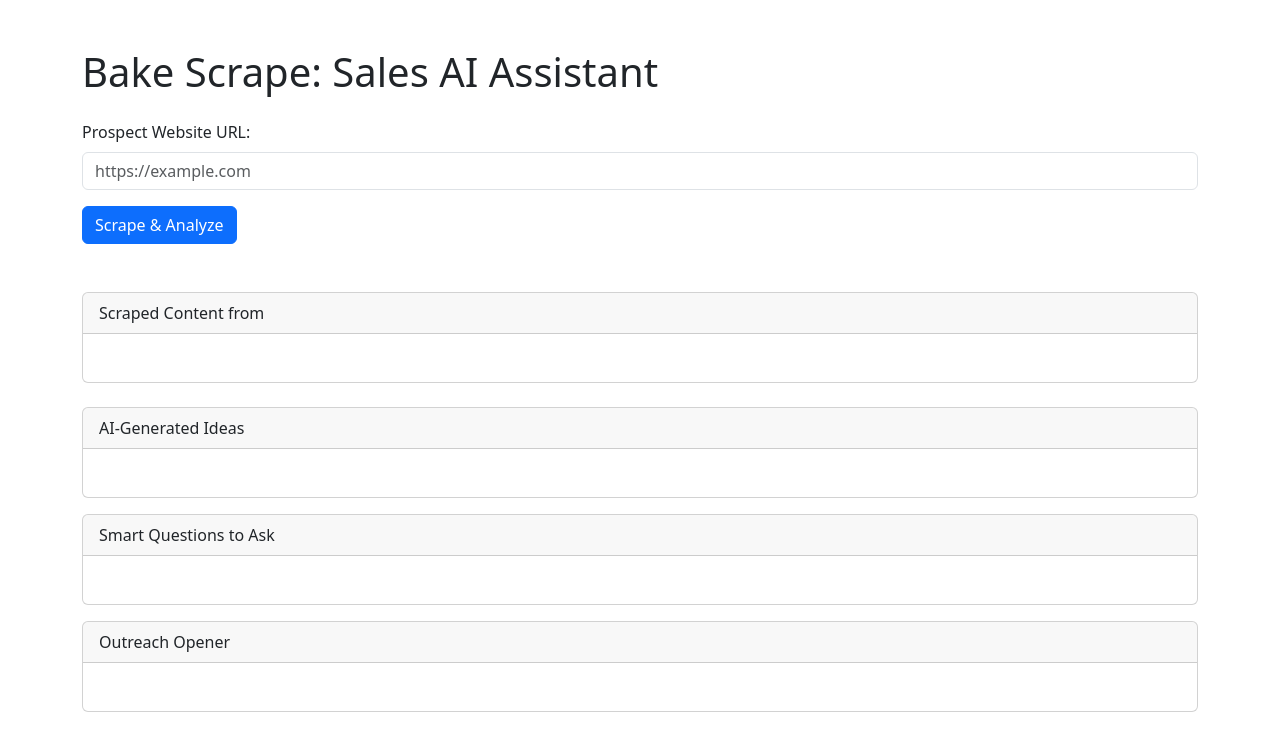
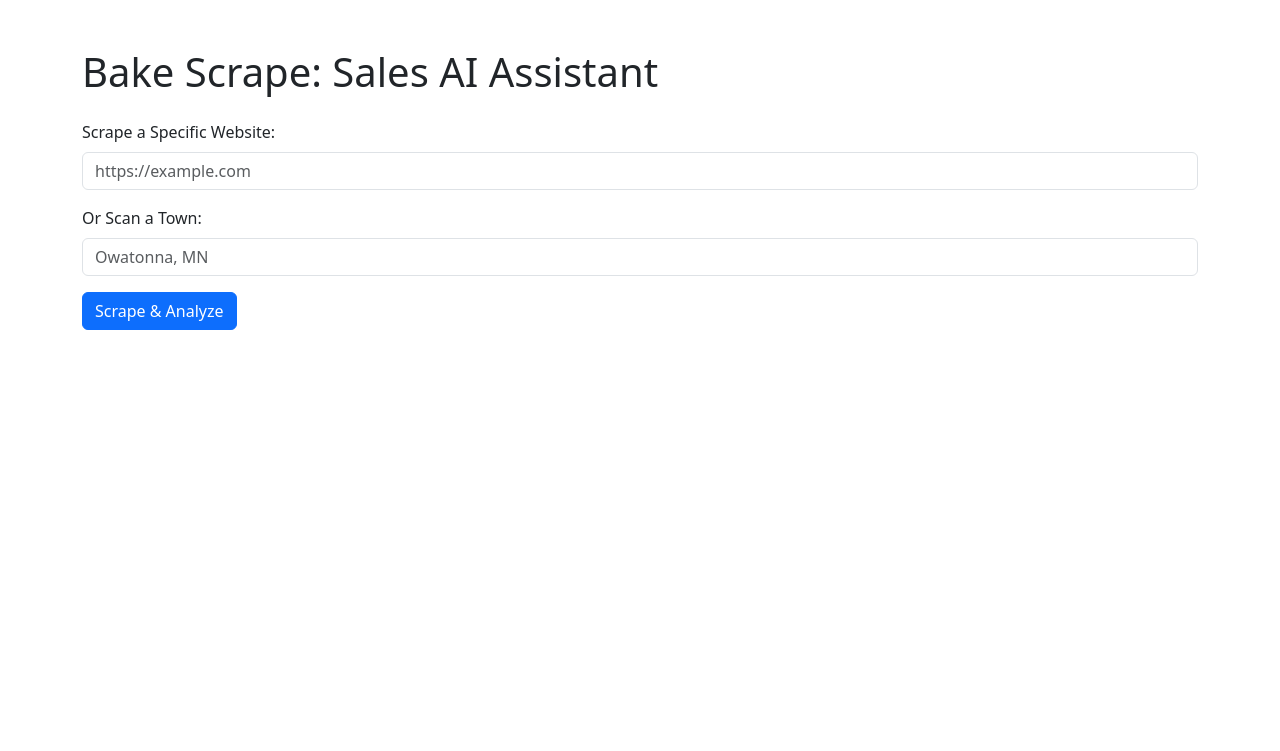
Before and after one commit to detectorconnector/bake_scrape, a Flask app: page / in a window 1280 px wide. Shown: the top 751 px of the page. Run offline with Flask 3, Linux system fonts and the light colour scheme.

Commit message:
Update index.html

```diff
--- a/templates/index.html
+++ b/templates/index.html
@@ -11,48 +11,49 @@
 
     <form method="post" class="mb-5">
       <div class="mb-3">
-        <label for="url" class="form-label">Prospect Website URL:</label>
-        <input type="url" id="url" name="url" class="form-control" placeholder="https://example.com" required>
+        <label for="url" class="form-label">Scrape a Specific Website:</label>
+        <input type="url" id="url" name="url" class="form-control" placeholder="https://example.com">
       </div>
+
+      <div class="mb-3">
+        <label for="town" class="form-label">Or Scan a Town:</label>
+        <input type="text" id="town" name="town" class="form-control" placeholder="Owatonna, MN">
+      </div>
+
       <button type="submit" class="btn btn-primary">Scrape & Analyze</button>
     </form>
 
-    {% if result %}
-      <div class="card mb-4">
-        <div class="card-header">
-          Scraped Content from {{ result.url }}
-        </div>
-        <div class="card-body">
-          <pre style="white-space: pre-wrap;">{{ result.scraped }}</pre>
-        </div>
-      </div>
+    {% if result.scraped %}
+      <h3>Scraped Content from {{ result.url }}</h3>
+      <pre style="white-space: pre-wrap;">{{ result.scraped }}</pre>
+      <h4>Ideas:</h4><p>{{ result.ideas }}</p>
+      <h4>Questions:</h4><p>{{ result.questions }}</p>
+      <h4>Opener:</h4><p>{{ result.opener }}</p>
+      <hr>
+    {% endif %}
 
-      <div class="card mb-3">
-        <div class="card-header">
-          AI-Generated Ideas
-        </div>
-        <div class="card-body">
-          <p>{{ result.ideas }}</p>
-        </div>
-      </div>
+    {% if result.batch %}
+      <h2>Live Batch Results (From Town Input)</h2>
+      {% for item in result.batch %}
+        <h4>{{ item.url }}</h4>
+        <pre>{{ item.scraped }}</pre>
+        <p><strong>Ideas:</strong> {{ item.ideas }}</p>
+        <p><strong>Questions:</strong> {{ item.questions }}</p>
+        <p><strong>Opener:</strong> {{ item.opener }}</p>
+        <hr>
+      {% endfor %}
+    {% endif %}
 
-      <div class="card mb-3">
-        <div class="card-header">
-          Smart Questions to Ask
-        </div>
-        <div class="card-body">
-          <p>{{ result.questions }}</p>
-        </div>
-      </div>
-
-      <div class="card mb-3">
-        <div class="card-header">
-          Outreach Opener
-        </div>
-        <div class="card-body">
-          <p>{{ result.opener }}</p>
-        </div>
-      </div>
+    {% if result.overnight %}
+      <h2>Overnight Batch Report</h2>
+      {% for item in result.overnight %}
+        <h4>{{ item.url }}</h4>
+        <pre>{{ item.scraped }}</pre>
+        <p><strong>Ideas:</strong> {{ item.ideas }}</p>
+        <p><strong>Questions:</strong> {{ item.questions }}</p>
+        <p><strong>Opener:</strong> {{ item.opener }}</p>
+        <hr>
+      {% endfor %}
     {% endif %}
   </div>
 </body>
```
